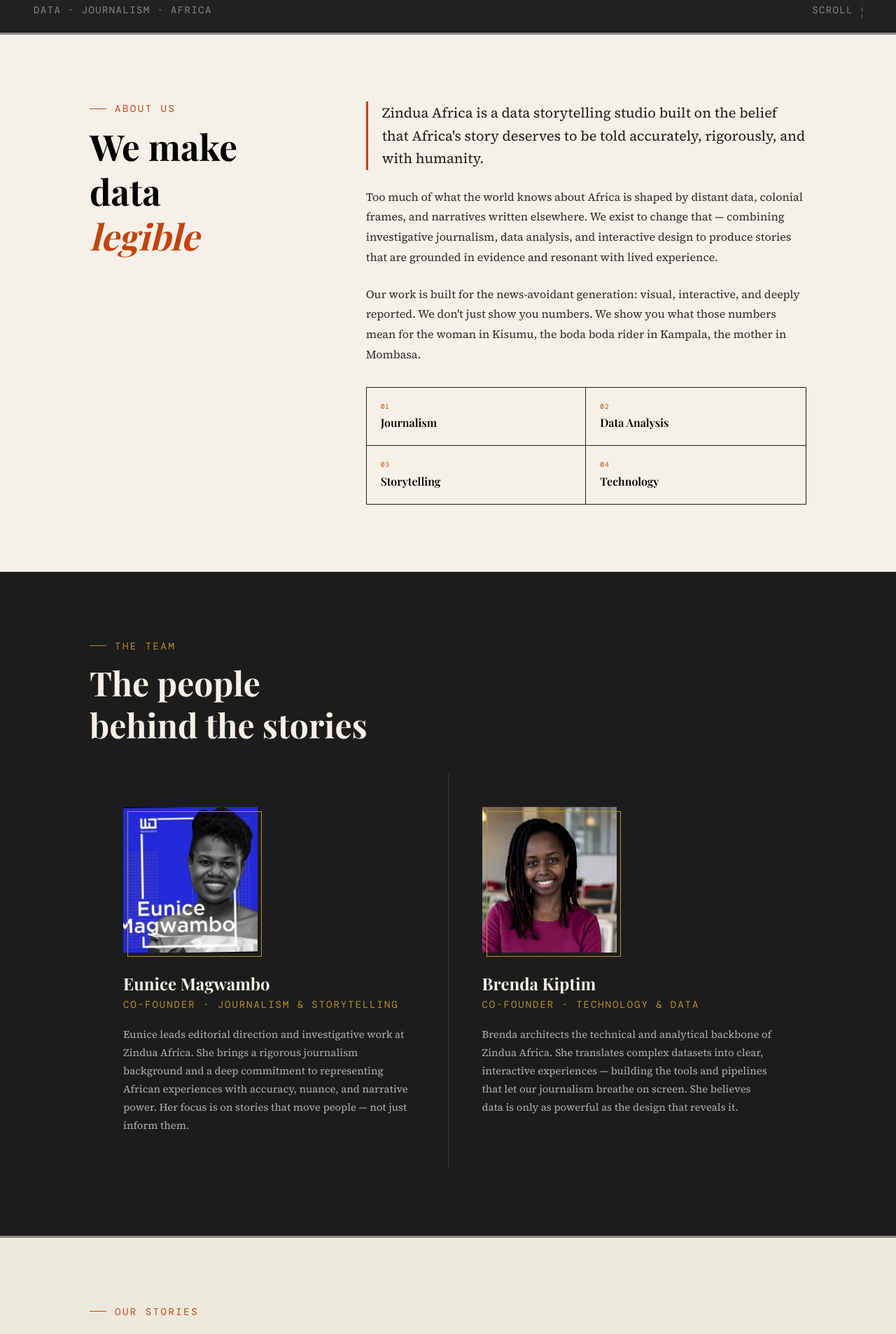
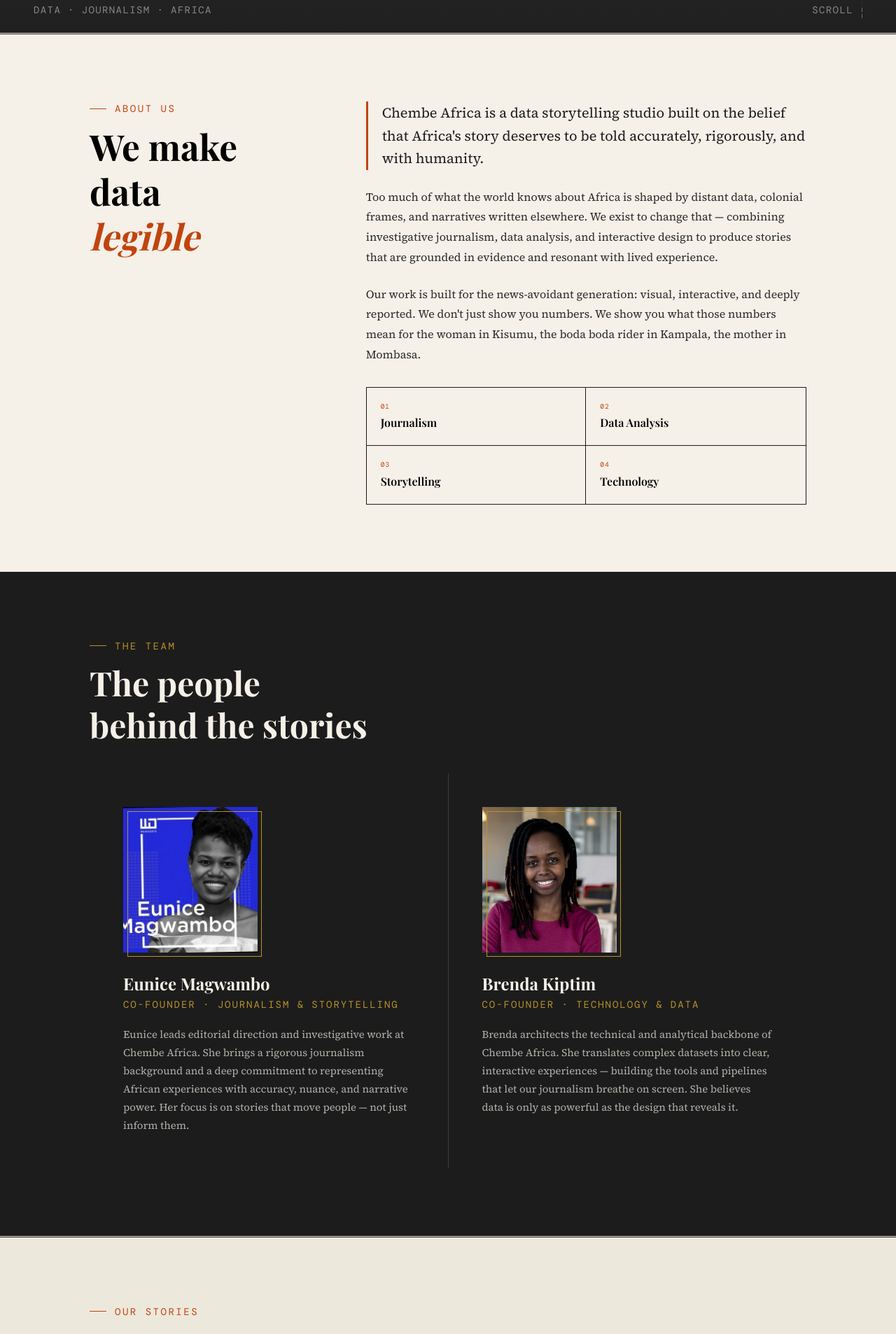
Before and after one commit to Kiptim54/Zindua, a Svelte app: page / in a window 1280 px wide. Shown: the part 754-2660 px from the top of the page at 70% size. Built offline with nearby package versions, Linux system fonts and the light colour scheme; grey boxes are pictures that could not be loaded; a web font is replaced by a local one.

Commit message:
added chembe and femicide

```diff
--- a/src/App.svelte
+++ b/src/App.svelte
@@ -1,6 +1,6 @@
 <script lang="ts">
   import { onMount } from "svelte";
-  // ["Email", "hello@zinduaafrica.com", "mailto:hello@zinduaafrica.com"], ["Twitter", "@zinduaafrica", "#"],
+  // ["Email", "hello@Chembeafrica.com", "mailto:hello@Chembeafrica.com"], ["Twitter", "@Chembeafrica", "#"],
   let currentSlide = 0;
   let heroVisible = false;
   let sectionsVisible: Record<string, boolean> = {};
@@ -16,37 +16,39 @@
       date: "March 2025",
       tag: "Data Investigation",
       bg: "#C1440E",
+      link: "https://femicide-new.vercel.app/",
+      image: "/Femicide.png",
     },
-    {
-      id: 2,
-      category: "Health",
-      title: "Born Into Risk: Maternal Mortality and the Counties Left Behind",
-      excerpt:
-        "Behind the national statistics lies a geography of neglect. We mapped where Kenyan mothers are most likely to die giving life.",
-      date: "January 2025",
-      tag: "Scrollytelling",
-      bg: "#1A3A2A",
-    },
-    {
-      id: 3,
-      category: "Politics",
-      title: "Follow the Money: How Public Funds Move in an Election Year",
-      excerpt:
-        "An audit of public spending patterns in election cycles — and what the data reveals about where power actually flows.",
-      date: "November 2024",
-      tag: "Interactive",
-      bg: "#2A2060",
-    },
-    {
-      id: 4,
-      category: "Economy",
-      title: "The Informal Economy is Not Informal: Nairobi's Hidden GDP",
-      excerpt:
-        "Street traders, boda bodas, and roadside kiosks account for more of Nairobi's economy than anyone officially counts.",
-      date: "September 2024",
-      tag: "Data Story",
-      bg: "#5C3A1E",
-    },
+    // {
+    //   id: 2,
+    //   category: "Health",
+    //   title: "Born Into Risk: Maternal Mortality and the Counties Left Behind",
+    //   excerpt:
+    //     "Behind the national statistics lies a geography of neglect. We mapped where Kenyan mothers are most likely to die giving life.",
+    //   date: "January 2025",
+    //   tag: "Scrollytelling",
+    //   bg: "#1A3A2A",
+    // },
+    // {
+    //   id: 3,
+    //   category: "Politics",
+    //   title: "Follow the Money: How Public Funds Move in an Election Year",
+    //   excerpt:
+    //     "An audit of public spending patterns in election cycles — and what the data reveals about where power actually flows.",
+    //   date: "November 2024",
+    //   tag: "Interactive",
+    //   bg: "#2A2060",
+    // },
+    // {
+    //   id: 4,
+    //   category: "Economy",
+    //   title: "The Informal Economy is Not Informal: Nairobi's Hidden GDP",
+    //   excerpt:
+    //     "Street traders, boda bodas, and roadside kiosks account for more of Nairobi's economy than anyone officially counts.",
+    //   date: "September 2024",
+    //   tag: "Data Story",
+    //   bg: "#5C3A1E",
+    // },
   ];
 
   const team = [
@@ -55,14 +57,14 @@
       role: "Co-Founder · Journalism & Storytelling",
       img: "/eunice.jpeg",
       delay: "0.2s",
-      bio: "Eunice leads editorial direction and investigative work at Zindua Africa. She brings a rigorous journalism background and a deep commitment to representing African experiences with accuracy, nuance, and narrative power. Her focus is on stories that move people — not just inform them.",
+      bio: "Eunice leads editorial direction and investigative work at Chembe Africa. She brings a rigorous journalism background and a deep commitment to representing African experiences with accuracy, nuance, and narrative power. Her focus is on stories that move people — not just inform them.",
     },
     {
       name: "Brenda Kiptim",
       role: "Co-Founder · Technology & Data",
       img: "/brenda-linkedin.jpeg",
       delay: "0.1s",
-      bio: "Brenda architects the technical and analytical backbone of Zindua Africa. She translates complex datasets into clear, interactive experiences — building the tools and pipelines that let our journalism breathe on screen. She believes data is only as powerful as the design that reveals it.",
+      bio: "Brenda architects the technical and analytical backbone of Chembe Africa. She translates complex datasets into clear, interactive experiences — building the tools and pipelines that let our journalism breathe on screen. She believes data is only as powerful as the design that reveals it.",
     },
   ];
 
@@ -106,7 +108,7 @@
       href="#home"
       class="font-display font-bold text-sm tracking-widest uppercase text-ink no-underline"
     >
-      Zindua <span class="italic text-rust">Africa</span>
+      Chembe <span class="italic text-rust">Africa</span>
     </a>
 
     <!-- desktop links -->
@@ -199,7 +201,7 @@
       class="font-display font-bold leading-none text-paper mb-5 md:mb-6"
       style="font-size:clamp(3rem,10vw,7rem); letter-spacing:-0.01em;"
     >
-      Zindua<br /><span class="italic text-gold">Africa</span>
+      Chembe<br /><span class="italic text-gold">Africa</span>
     </h1>
     <p
       class="font-serif font-light italic text-paper/80 max-w-lg leading-relaxed text-base md:text-lg"
@@ -261,7 +263,7 @@
         <p
           class="font-serif leading-relaxed text-ink border-l-[3px] border-rust pl-4 md:pl-5 text-lg md:text-xl"
         >
-          Zindua Africa is a data storytelling studio built on the belief that
+          Chembe Africa is a data storytelling studio built on the belief that
           Africa's story deserves to be told accurately, rigorously, and with
           humanity.
         </p>
@@ -446,10 +448,18 @@
                 class="relative flex items-center justify-center overflow-hidden"
                 style="background:{story.bg}; min-height:180px;"
               >
+                {#if story.image}
+                  <img
+                    src={story.image}
+                    alt={story.title}
+                    class="absolute inset-0 w-full h-full object-cover opacity-20"
+                  />
+                {/if}
                 <div
                   class="absolute inset-0"
-                  style="background:linear-gradient(135deg,transparent,rgba(0,0,0,.3));"
+                  style="background:linear-gradient(135deg,transparent,rgba(0,0,0,.45));"
                 ></div>
+                {#if !story.image}
                   <div
                     class="absolute inset-0 opacity-[0.06]"
                     style="display:grid; grid-template-columns:repeat(8,1fr); grid-template-rows:repeat(6,1fr);"
@@ -458,11 +468,22 @@
                       <span class="border-r border-b border-current"></span>
                     {/each}
                   </div>
+                {/if}
                 <span
                   class="absolute font-display font-bold italic text-paper/15 leading-none"
                   style="font-size:clamp(4rem,12vw,8rem); bottom:-0.5rem; right:1rem;"
                   >{story.category[0]}</span
                 >
+                {#if story.link}
+                  <a
+                    href={story.link}
+                    target="_blank"
+                    rel="noopener noreferrer"
+                    class="relative z-10 font-mono text-sm tracking-[0.14em] uppercase px-5 py-3 border border-paper text-paper no-underline hover:bg-paper hover:text-ink transition-colors duration-200"
+                  >
+                    Read Story →
+                  </a>
+                {/if}
               </div>
             </div>
           {/if}
@@ -598,7 +619,7 @@
   >
     <div>
       <div class="font-display font-bold text-paper text-3xl mb-2">
-        Zindua <span class="italic text-gold">Africa</span>
+        Chembe <span class="italic text-gold">Africa</span>
       </div>
       <p
         class="font-serif italic text-base leading-[1.65] text-paper/50 max-w-[280px] mt-2"
@@ -649,7 +670,7 @@
     class="max-w-5xl mx-auto flex flex-col md:flex-row items-start md:items-center md:justify-between gap-2 md:gap-0 mt-6 md:mt-8"
   >
     <span class="font-mono text-sm tracking-widest uppercase text-paper/30"
-      >© 2026 Zindua Africa. All rights reserved.</span
+      >© 2026 Chembe Africa. All rights reserved.</span
     >
     <span class="font-serif italic text-base text-paper/30"
       >Rooted in Africa. Rigorous in data. Human in story.</span
```
Also changed, not shown: public/Femicide.png (added). Lines whose indentation alone changed are shown as unchanged.
